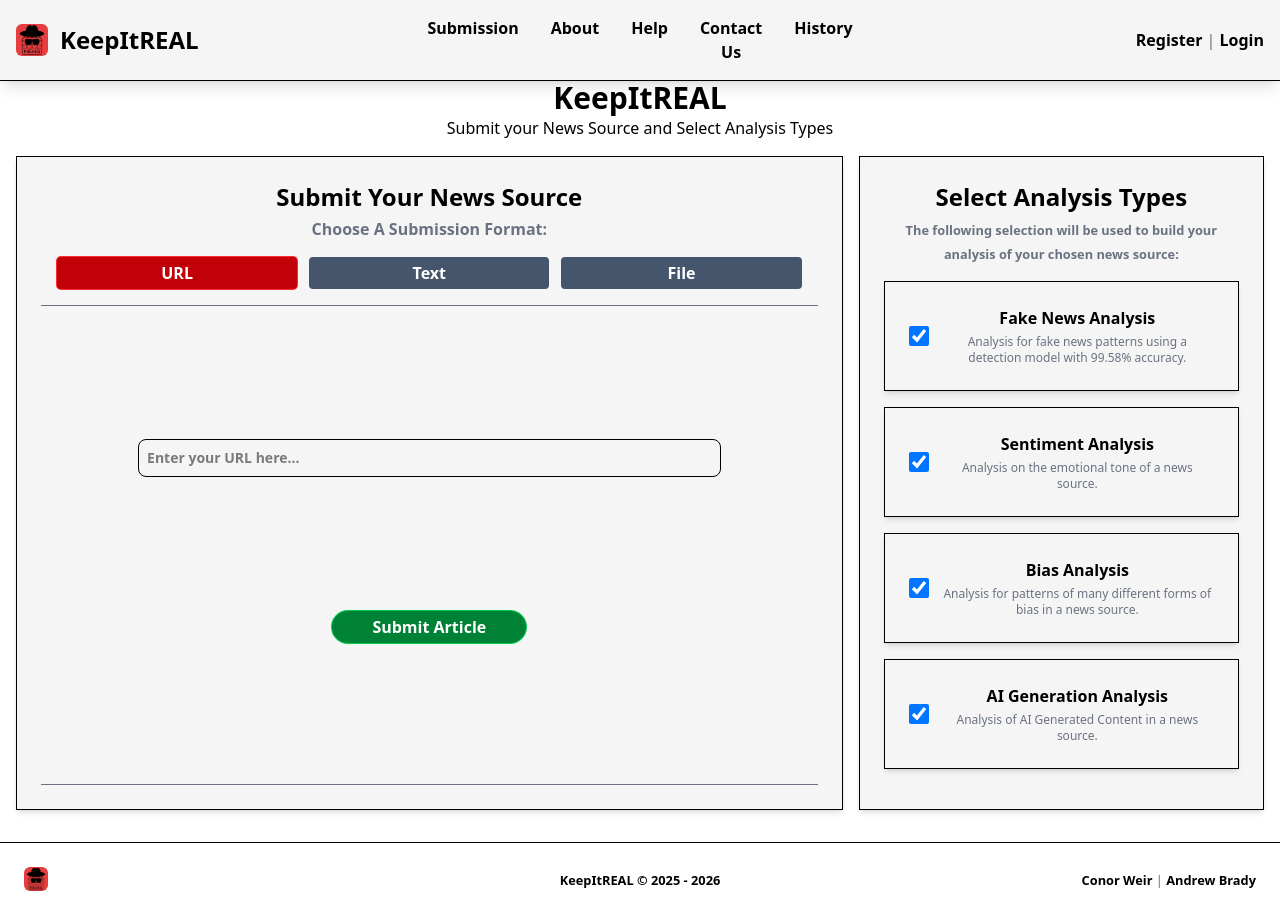
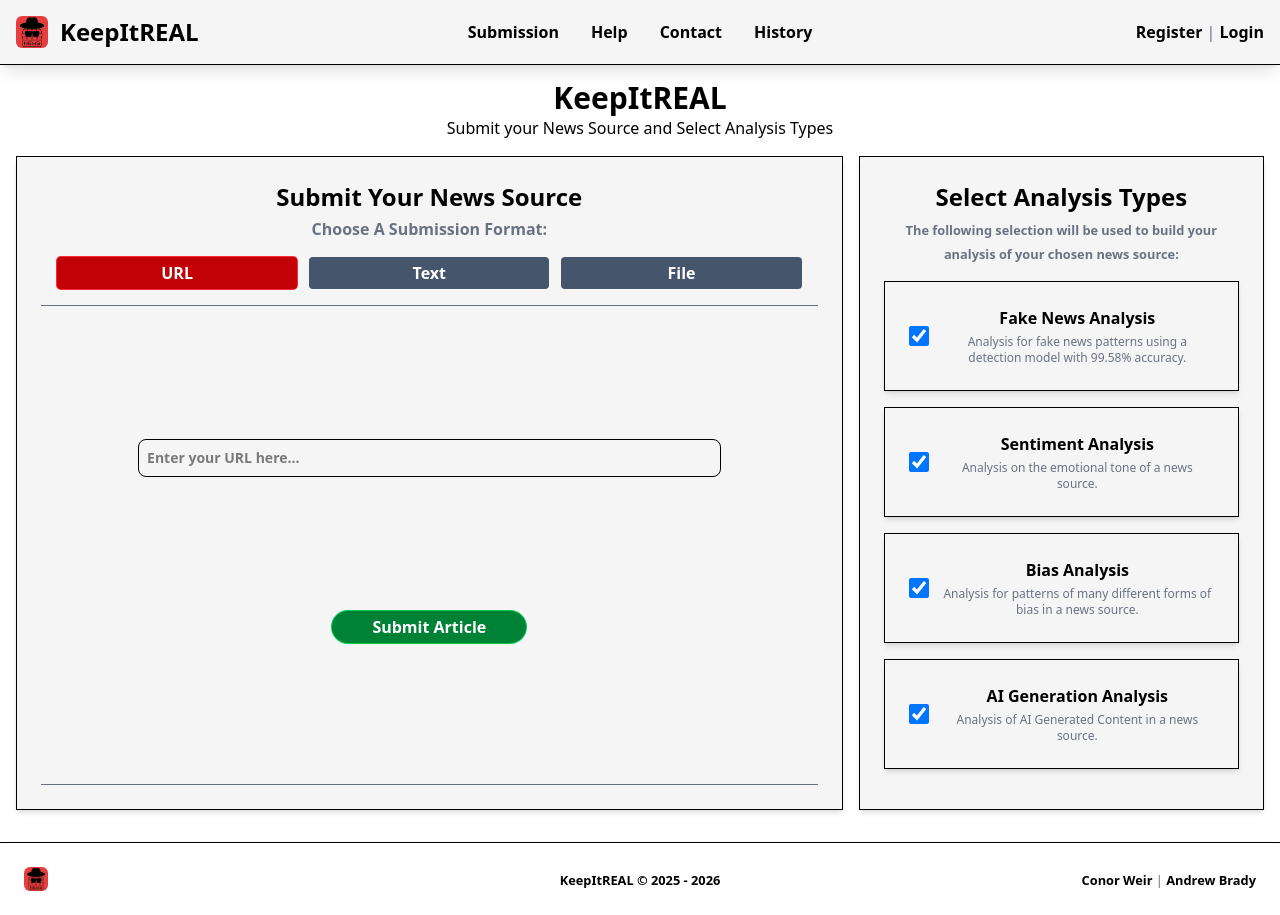
Before and after one commit to conorweir58/Fake-News-Detection-Application, a React app in the folder keepitreal/frontend/: page / in a window 1280 px wide. Built offline with nearby package versions, Linux system fonts and the light colour scheme; no server answers; the HTML template or start-up script is replaced by a standard one.

Commit message:
Removed about

```diff
--- a/keepitreal/frontend/src/pages/layout/Navbar.jsx
+++ b/keepitreal/frontend/src/pages/layout/Navbar.jsx
@@ -29,9 +29,8 @@ function Navbar()  {
           <div className="justify-self-center items-center justify-between hidden md:flex md:order-1">
             <ul className="flex flex-col p-4 md:p-0 mt-4 font-medium border border-default rounded-base md:space-x-8 md:flex-row md:mt-0 md:border-0 md:bg-neutral-primary">
               <li className="font-semibold"><Link to="/" className={linkClasses}>Submission</Link></li>
-              <li className="font-semibold"><Link to="/about" className={linkClasses}>About</Link></li>
               <li className="font-semibold" ><Link to="/help" className={linkClasses}>Help</Link></li>
-              <li className="font-semibold"><Link to="/contact" className={linkClasses}>Contact Us</Link></li>
+              <li className="font-semibold"><Link to="/contact" className={linkClasses}>Contact</Link></li>
               <li className="font-semibold"><Link to="/history" className={linkClasses}>History</Link></li>
             </ul>
           </div>
```
